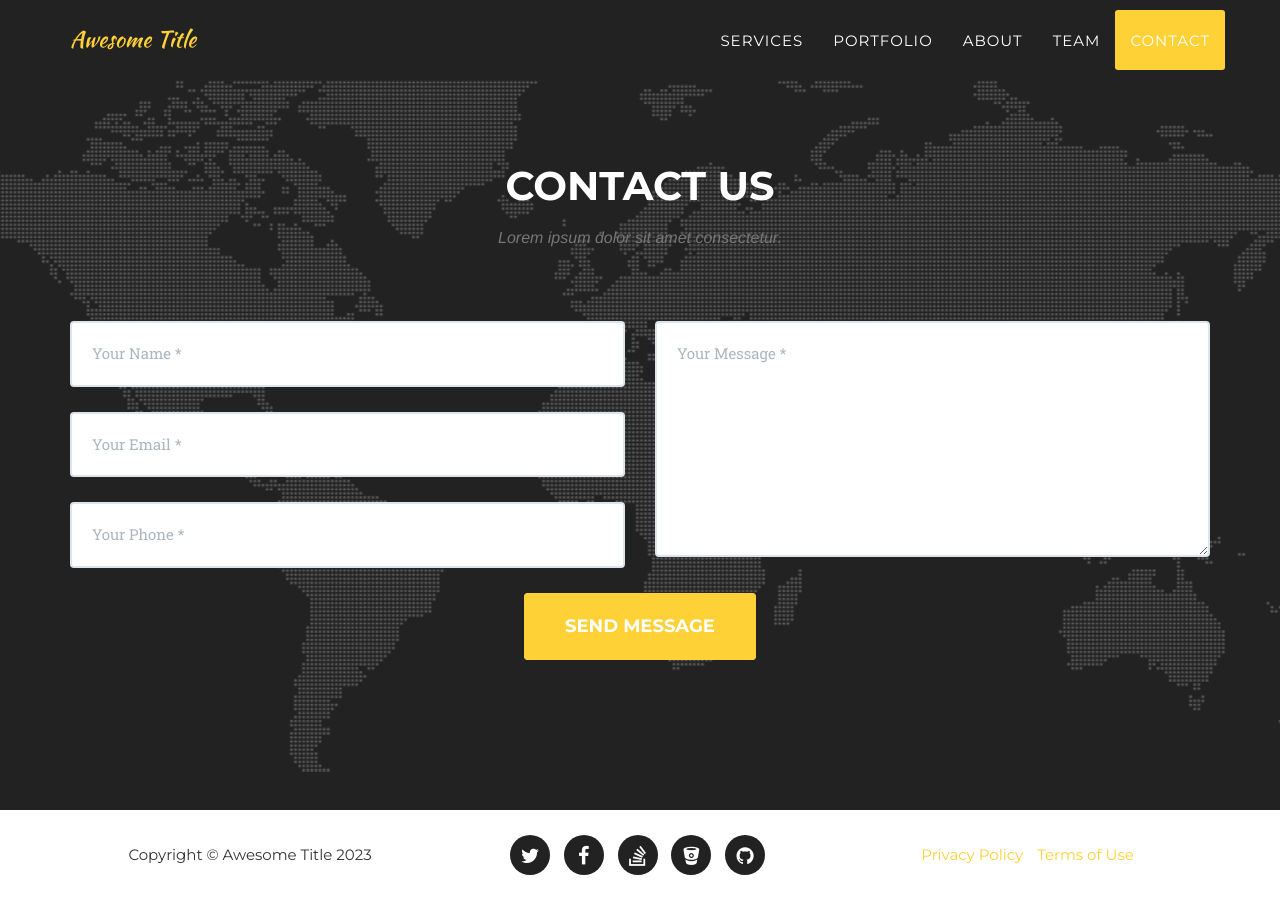
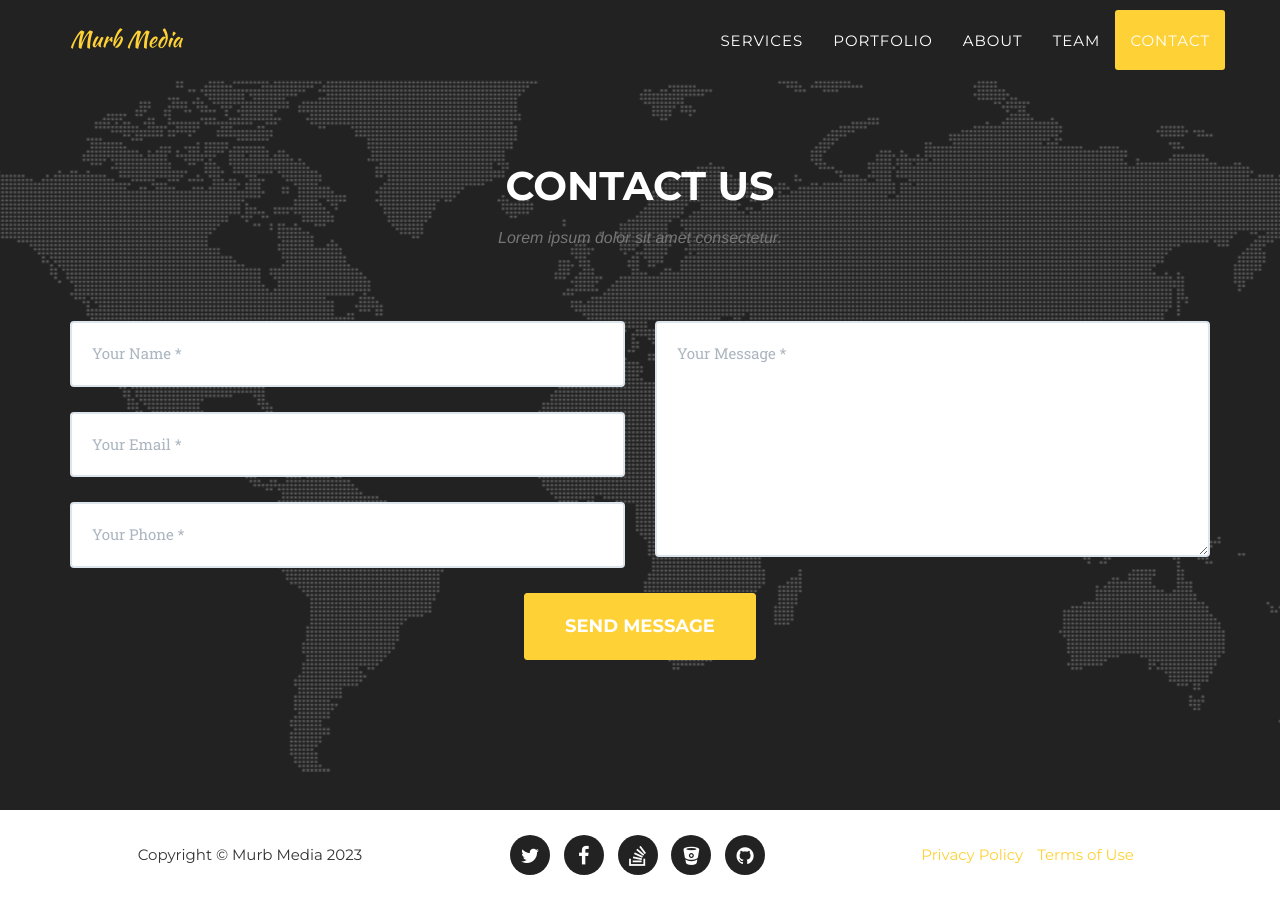
Before and after one commit to MurbMedia/MurbMedia.github.io, a Jekyll site: the page built from _posts/2014-07-16-project-3.markdown, in a window 1280 px wide and 900 px high, scrolled down 4840 px. Built offline with Jekyll 4.4.1, drawn with Linux system fonts in a browser that asks for light colours; some web fonts are replaced.

Commit message:
Update _config.yml

```diff
--- a/_config.yml
+++ b/_config.yml
@@ -1,8 +1,8 @@
-url: https://y7kim.github.io
+url: https://murbmedia.github.io
 baseurl: /agency-jekyll-theme/
 
 # Site settings
-title: Awesome Title
+title: Murb Media
 email: your-email@domain.com
 description: "Write an awesome description for your new site here. You can edit this line in _config.yml. It will appear in your document head meta (for Google search results) and in your feed.xml site description."
 
```
